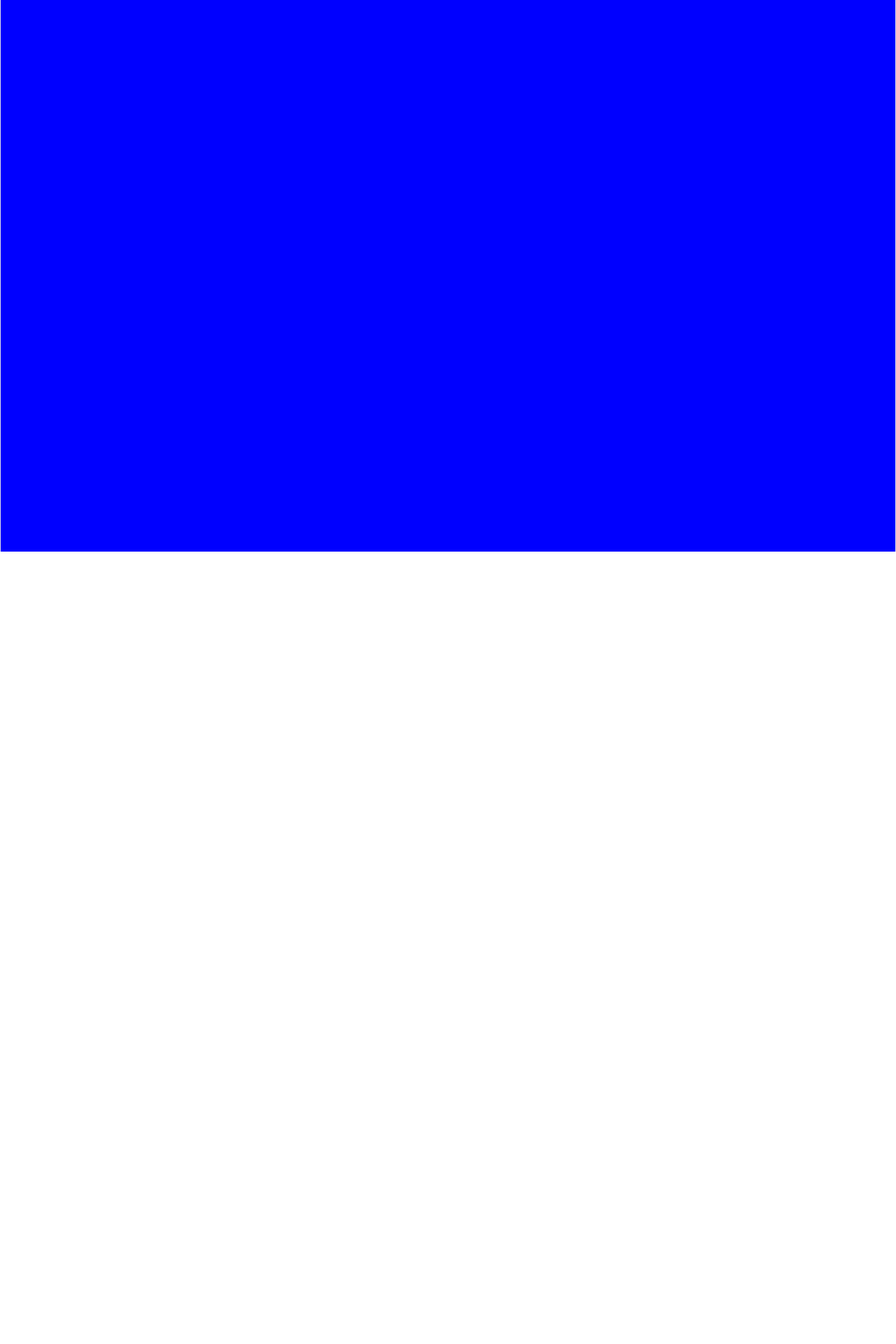
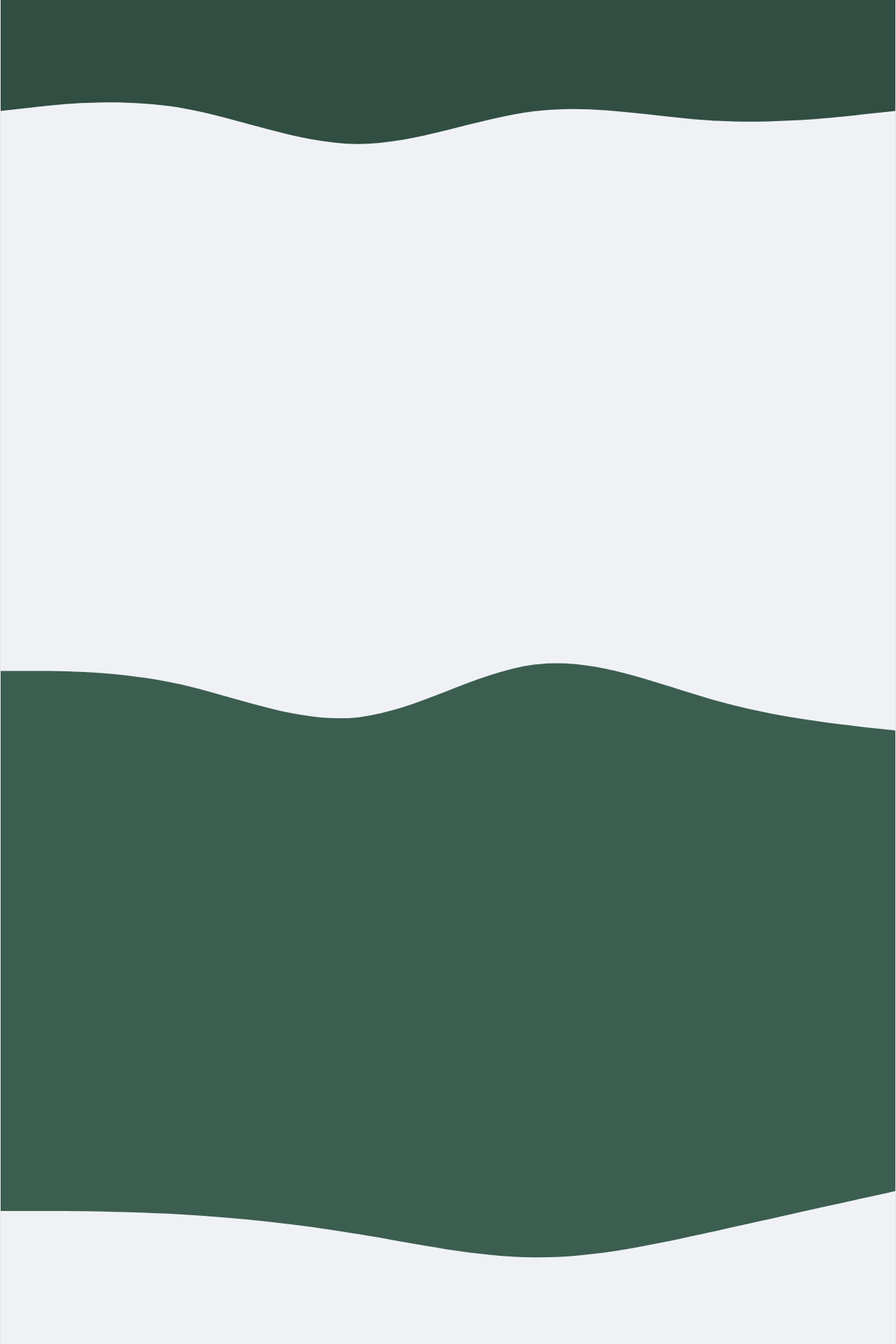
Before and after one commit to csalena/StemSisters, a React (Vite) app: page / in a window 1280 px wide. Shown: the part 880-2800 px from the top of the page at 70% size. Before the commit the page ends 1668 px from the top, so only its background shows below. Built offline with nearby package versions, Linux system fonts and the light colour scheme.

Commit message:
feat: sections and svg waves

```diff
--- a/src/App.jsx
+++ b/src/App.jsx
@@ -42,11 +42,49 @@ function App() {
           </li>
         </ul>
       </nav>
-      <section id="elso"></section>
-      <section id="regions"></section>
-      <footer></footer>
+      <section id="elso_zold" onScroll="Scroll()"></section>
+      <section id="regions">
+        <svg xmlns="http://www.w3.org/2000/svg" viewBox="0 0 1440 320">
+          <path
+            fill="#314E43"
+            fill-opacity="1"
+            d="M0,192L48,186.7C96,181,192,171,288,186.7C384,203,480,245,576,245.3C672,245,768,203,864,192C960,181,1056,203,1152,208C1248,213,1344,203,1392,197.3L1440,192L1440,0L1392,0C1344,0,1248,0,1152,0C1056,0,960,0,864,0C768,0,672,0,576,0C480,0,384,0,288,0C192,0,96,0,48,0L0,0Z"
+          ></path>
+        </svg>
+      </section>
+      <section id="masodik_zold">
+        <svg xmlns="http://www.w3.org/2000/svg" viewBox="0 0 1440 320">
+          <path
+            fill="#f0f1f5"
+            fill-opacity="1"
+            d="M0,192L48,192C96,192,192,192,288,213.3C384,235,480,277,576,266.7C672,256,768,192,864,181.3C960,171,1056,213,1152,240C1248,267,1344,277,1392,282.7L1440,288L1440,0L1392,0C1344,0,1248,0,1152,0C1056,0,960,0,864,0C768,0,672,0,576,0C480,0,384,0,288,0C192,0,96,0,48,0L0,0Z"
+          ></path>
+        </svg>
+      </section>
+      <section id="regions2">
+        <svg xmlns="http://www.w3.org/2000/svg" viewBox="0 0 1440 320">
+          <path
+            fill="#3b5e51"
+            fill-opacity="1"
+            d="M0,160L48,160C96,160,192,160,288,165.3C384,171,480,181,576,197.3C672,213,768,235,864,234.7C960,235,1056,213,1152,192C1248,171,1344,149,1392,138.7L1440,128L1440,0L1392,0C1344,0,1248,0,1152,0C1056,0,960,0,864,0C768,0,672,0,576,0C480,0,384,0,288,0C192,0,96,0,48,0L0,0Z"
+          ></path>
+        </svg>
+      </section>
+      <footer id="footer">
+        <svg xmlns="http://www.w3.org/2000/svg" viewBox="0 0 1440 320">
+          <path
+            fill="#f0f1f5"
+            fill-opacity="1"
+            d="M0,128L48,138.7C96,149,192,171,288,165.3C384,160,480,128,576,112C672,96,768,96,864,117.3C960,139,1056,181,1152,176C1248,171,1344,117,1392,90.7L1440,64L1440,0L1392,0C1344,0,1248,0,1152,0C1056,0,960,0,864,0C768,0,672,0,576,0C480,0,384,0,288,0C192,0,96,0,48,0L0,0Z"
+          ></path>
+        </svg>
+      </footer>
     </div>
   );
 }
 
+let scrollStart = 0;
+
+function Scroll() {}
+
 export default App;
--- a/src/css/App.css
+++ b/src/css/App.css
@@ -94,7 +94,6 @@ nav #menu {
   display: flex;
   text-align: center;
   align-items: center;
-  margin-right: 20px;
 }
 
 #menu ul a {
@@ -160,16 +159,29 @@ nav #menu {
   }
 }
 
-#elso {
+/* sections */
+
+#elso_zold {
   height: 100vh;
-  background-color: pink;
+  background-color: #314e43;
 }
 
 #regions {
   height: 100vh;
-  background-color: blue;
+  background-color: #f0f1f5;
+}
+
+#masodik_zold {
+  height: 100vh;
+  background-color: #3b5e51;
+}
+
+#regions2 {
+  height: 100vh;
+  background-color: #f0f1f5;
 }
 
 footer {
-  background-color: yellow;
+  background-color: #4b7766;
+  height: 100vh;
 }
```
